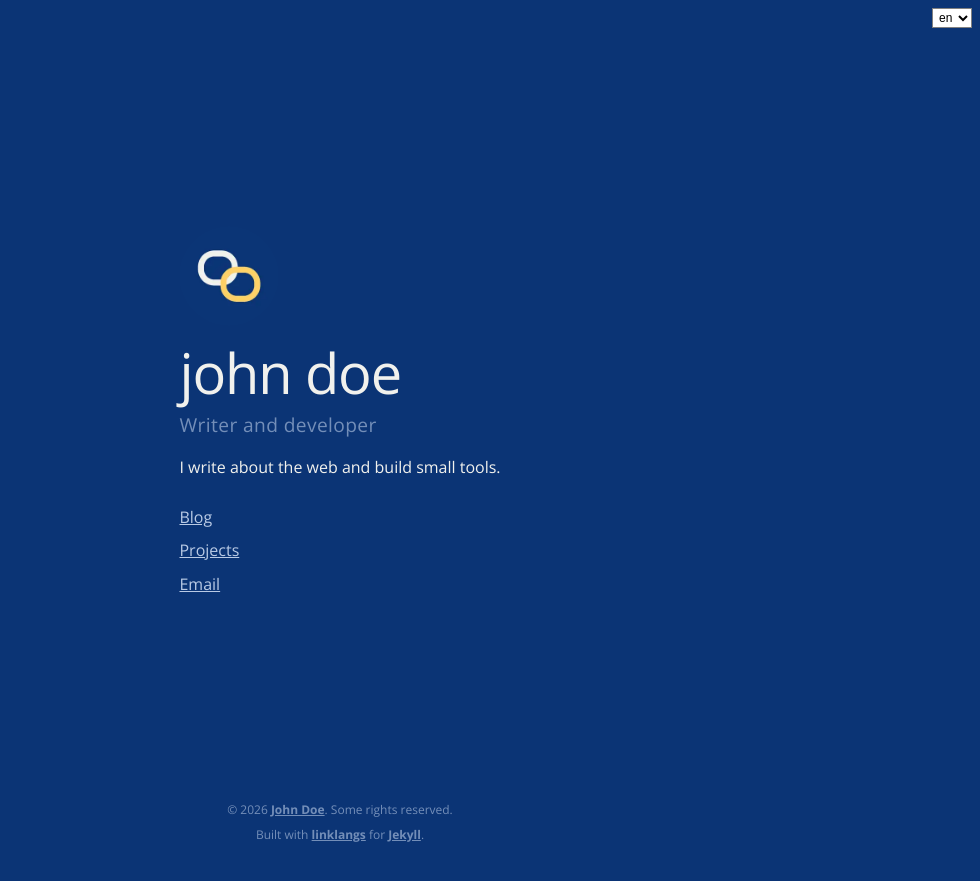
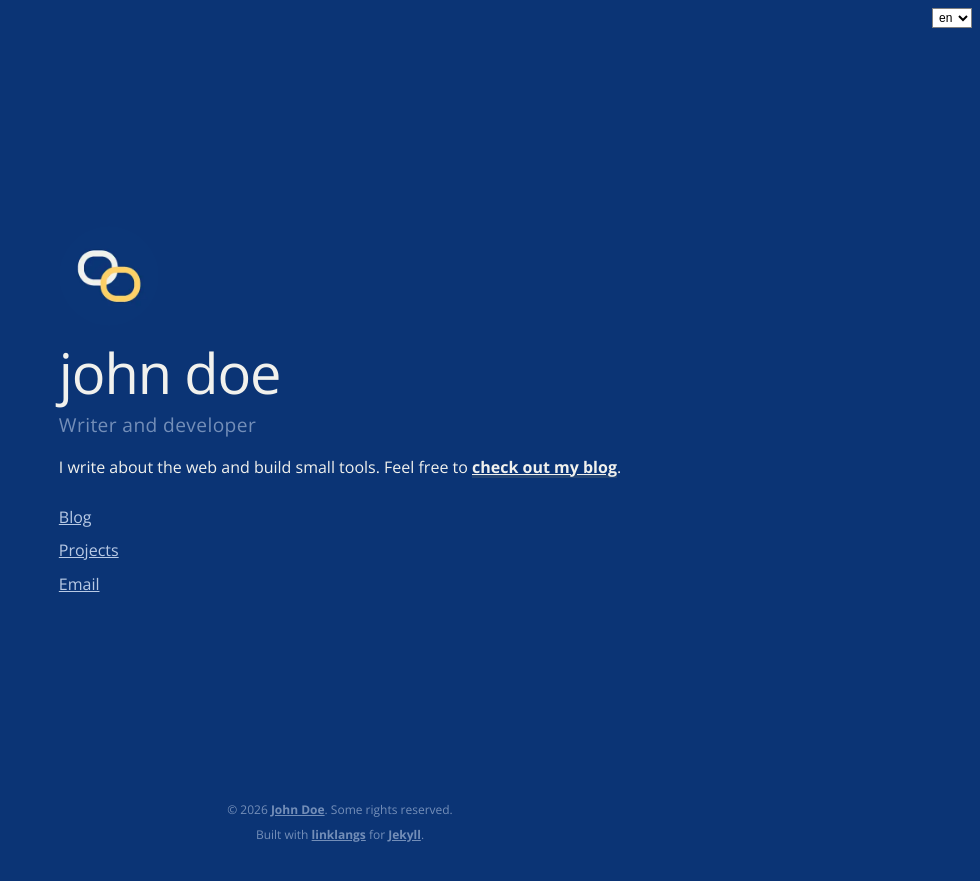
Before and after one commit to drekunia/linklangs, a Jekyll site: the page built from index.html, in a window 1280 px wide. Shown: the top 881 px of the page, without its empty margins (300-1280 px from the left). Built offline with Jekyll 4.4.1, drawn with Linux system fonts in a browser that asks for light colours; part of the change alters nothing that is shown.

Commit message:
change backlinks and add one link in bio

```diff
--- a/_config.yml
+++ b/_config.yml
@@ -21,9 +21,15 @@ author:
     ja: ライター・開発者
     id: Penulis dan pengembang
   bio:
-    en: I write about the web and build small tools.
-    ja: ウェブについて書いたり、小さなツールを作ったりしています。
-    id: Saya menulis tentang web dan membuat alat-alat kecil.
+    en: |
+      I write about the web and build small tools.
+      Feel free to [check out my blog](https://drekunia.github.io/blog).
+    ja: |
+      ウェブについて書いたり、小さなツールを作ったりしています。
+      [ブログでも覗いてみてください](https://drekunia.github.io/blog)。
+    id: |
+      Saya menulis tentang teknologi dan mengerjakan beberapa proyek kecil.
+      Silakan [kunjungi blog saya](https://drekunia.github.io/blog).
   avatar: /assets/img/avatar.webp
 
 links:
@@ -31,12 +37,12 @@ links:
       en: Blog
       ja: ブログ
       id: Blog
-    url: https://example.com/blog
+    url: https://drekunia.github.io/blog
   - name:
       en: Projects
       ja: プロジェクト
       id: Proyek
-    url: https://example.com/projects
+    url: https://github.com/drekunia?tab=repositories
   - name:
       en: Email
       ja: メール
```
